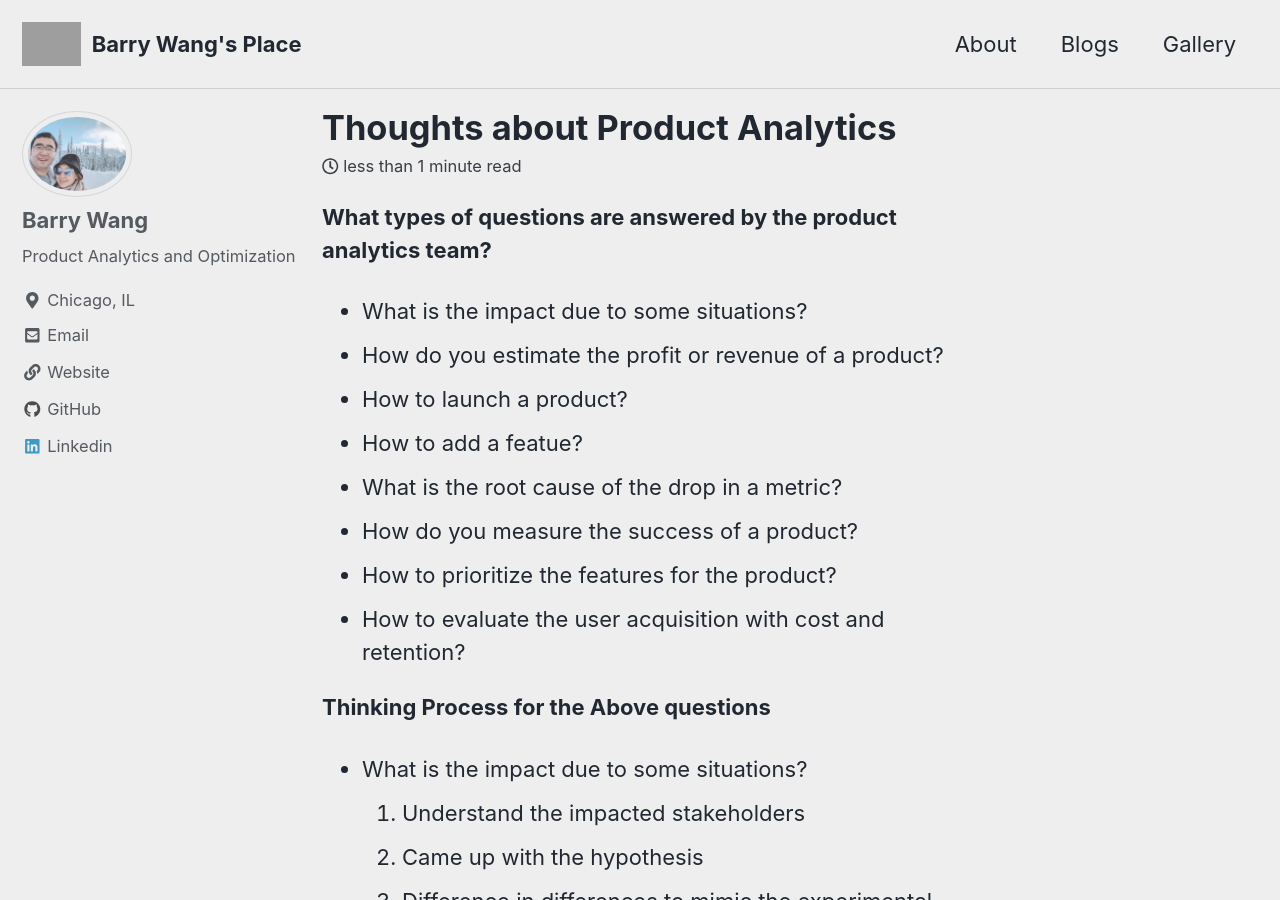
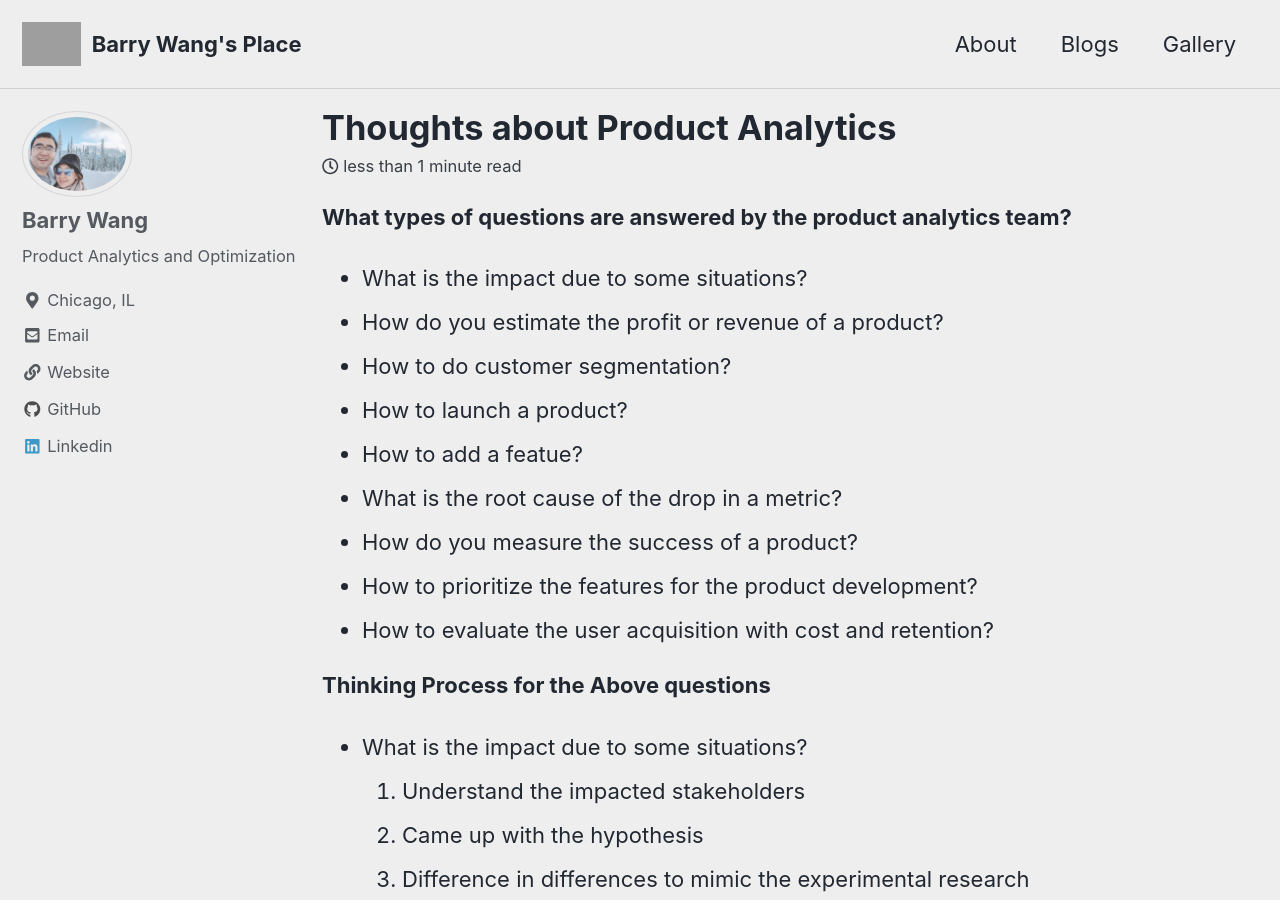
Before and after one commit to mw4ccBarry/mw4ccBarry.github.io, a Jekyll site: the page built from _posts/2020-05-15-Product-Analytics-Related.md, in a window 1280 px wide and 900 px high. Built offline with Jekyll 4.4.1, drawn with Linux system fonts in a browser that asks for light colours; cached includes are drawn as plain includes; nearby versions of some CDN libraries; grey boxes are pictures that could not be loaded.

Commit message:
update posts

```diff
--- a/_posts/2020-05-15-Product-Analytics-Related.md
+++ b/_posts/2020-05-15-Product-Analytics-Related.md
@@ -3,15 +3,18 @@ title:  "Thoughts about Product Analytics"
 date:   2020-5-15
 author_profile: true
 comments: true
+ayout: single
+classes: wide
 ---
 **What types of questions are answered by the product analytics team?**
 - What is the impact due to some situations?
 - How do you estimate the profit or revenue of a product?
+- How to do customer segmentation?
 - How to launch a product?
 - How to add a featue?
 - What is the root cause of the drop in a metric?
 - How do you measure the success of a product?
-- How to prioritize the features for the product?
+- How to prioritize the features for the product development?
 - How to evaluate the user acquisition with cost and retention?
 
 **Thinking Process for the Above questions**
```
